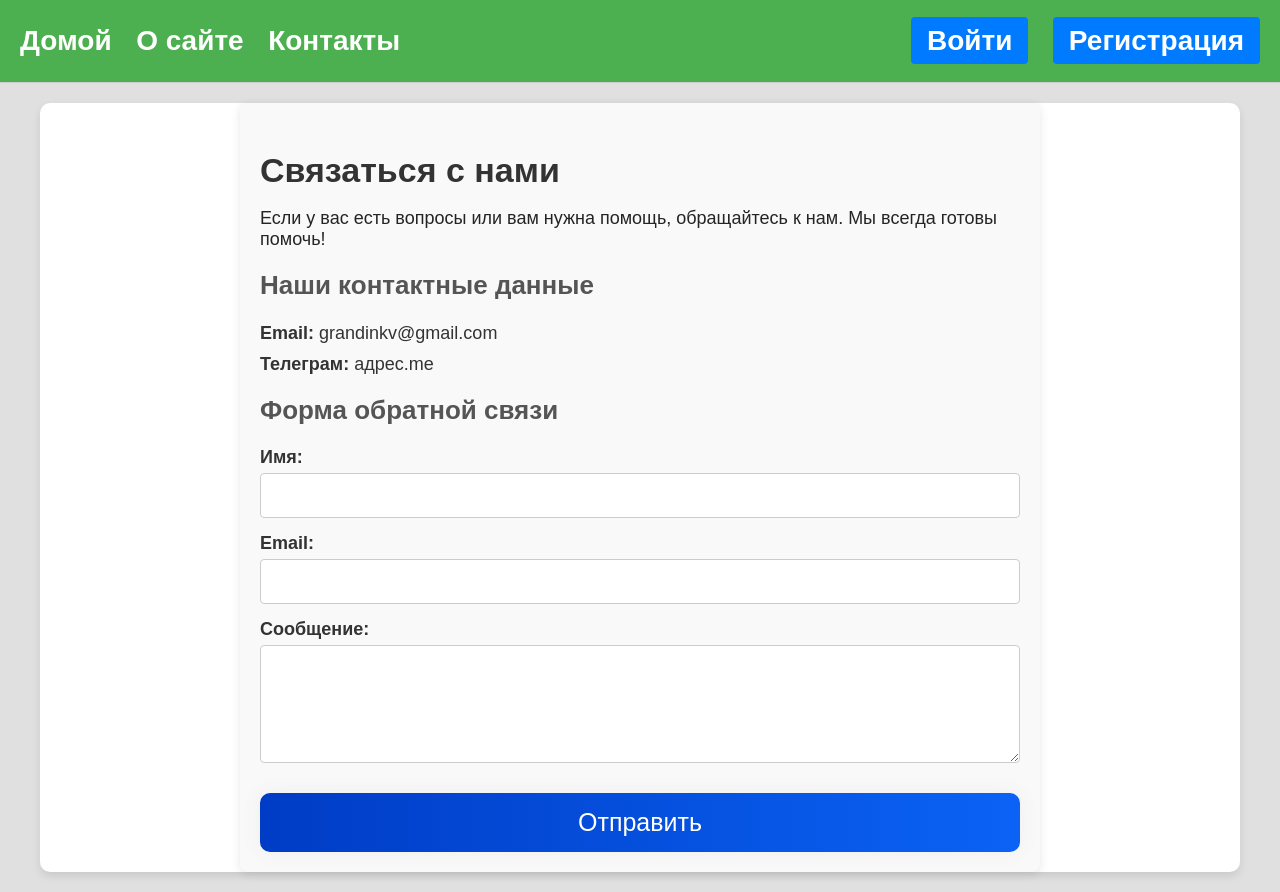
After one commit to 4eLoBeK-001/Quiz, a Django app: page /contacts/ in a window 1280 px wide. The commit adds this page. Run offline with Django 4.2, Linux system fonts and the light colour scheme.

Commit message:
added contacts

```diff
--- a/quiz/quiz_app/static/quiz_app/style/style.css
+++ b/quiz/quiz_app/static/quiz_app/style/style.css
@@ -58,6 +58,11 @@ body {
     margin: 0 10px;
     font-size: 28px;
     font-weight: bold;
+    transition: color 0.3s;
+}
+
+.nav-left a:hover {
+    color: #ce2626;
 }
 
 
@@ -526,6 +531,7 @@ input:checked + .slider:before {
 }
 
 
+
 .mleft {
     margin-left: 20px;
 }
@@ -636,7 +642,6 @@ input:checked + .slider:before {
 .save-answer-btn, .save-input-answer-btn {
     text-align: center;
     transition: 0.5s;
-    font-size: 18px;
     background-size: 200% auto;
     color: white;
     box-shadow: 0 0 20px #eee;
@@ -647,8 +652,20 @@ input:checked + .slider:before {
     background-image: linear-gradient(to right, #003CC5 0%, #0B63F6 51%, #003CC5 100%);
 }
 
+
 .save-answer-btn:hover, .save-input-answer-btn:hover {
     background-position: right center;
+}
+
+#author {
+    text-decoration: none;
+    font-weight: bold;
+    color: #ffffff;
+    transition: color 0.3s;
+}
+
+#author:hover{
+    color: #ff3a3a;
 }
 
 .answer #id_answer_text {
@@ -1145,3 +1162,72 @@ input:checked + .slider:before {
     font-size: 14px;
     text-align: center;
 }
+
+
+
+
+/* Основные стили для секции контактов */
+.contact-info {
+    max-width: 800px;
+    margin: 0 auto;
+    padding: 20px;
+    background-color: #f9f9f9;
+    border-radius: 8px;
+    box-shadow: 0 2px 10px rgba(0, 0, 0, 0.1);
+}
+
+.contact-info h1 {
+    font-size: 34px;
+    margin-bottom: 10px;
+    color: #333;
+}
+
+.contact-info h2 {
+    font-size: 26px;
+    margin-top: 20px;
+    color: #555;
+}
+
+.contact-info p {
+    font-size: 18px;
+    color: #242424;
+}
+
+.contact-info ul {
+    list-style-type: none;
+    padding: 0;
+}
+
+.contact-info li {
+    margin: 10px 0;
+    font-size: 18px;
+}
+
+/* Стили для формы */
+.contacts-form {
+    display: flex;
+    flex-direction: column;
+}
+
+.label {
+    margin-bottom: 5px;
+    font-weight: bold;
+    font-size: 18px;
+}
+
+.input {
+    padding: 10px;
+    border: 1px solid #ccc;
+    border-radius: 4px;
+    margin-bottom: 15px;
+    font-size: 20px;
+    outline: none;
+}
+
+.textarea {
+    resize: vertical;
+}
+
+.input:focus {
+    border-color: #007BFF;
+}
--- /dev/null
+++ b/quiz/quiz_app/templates/quiz_app/about.html
@@ -0,0 +1,5 @@
+{% extends 'base.html' %}
+
+{% block content %}
+
+{% endblock content %}
--- /dev/null
+++ b/quiz/quiz_app/templates/quiz_app/contacts.html
@@ -0,0 +1,31 @@
+{% extends 'base.html' %}
+
+{% block content %}
+<main class="main-content">
+    <section class="contact-info">
+        <h1>Связаться с нами</h1>
+        <p>Если у вас есть вопросы или вам нужна помощь, обращайтесь к нам. Мы всегда готовы помочь!</p>
+
+        <h2>Наши контактные данные</h2>
+        <ul>
+            <li><strong>Email:</strong> grandinkv@gmail.com</li>
+            <li><strong>Телеграм:</strong>  адрес.me</li>
+        </ul>
+
+
+        <h2>Форма обратной связи</h2>
+        <form action="/send-message" method="POST" class="contacts-form">
+            <label class="label" for="name">Имя:</label>
+            <input class="input" type="text" id="name" name="name" required>
+
+            <label class="label" for="email">Email:</label>
+            <input class="input" type="email" id="email" name="email" required>
+
+            <label class="label" for="message">Сообщение:</label>
+            <textarea class="input textarea" id="message" name="message" rows="4" required></textarea>
+
+            <button class="btn save-answer-btn fs25" type="submit">Отправить</button>
+        </form>
+    </section>
+</main>
+{% endblock content %}
--- a/quiz/quiz_app/templates/quiz_app/detail_question.html
+++ b/quiz/quiz_app/templates/quiz_app/detail_question.html
@@ -25,7 +25,7 @@
                     <p>{% if answer.is_correct %}<span class="mleft">(Правильный)</span>{% endif %}</p>
                 </div>
                 {% endfor %}
-                <button type="submit" class="save-answer-btn" name="save">Сохранить</button>
+                <button type="submit" class="save-answer-btn fs18" name="save">Сохранить</button>
 
             {% elif question.question_type == 'multiple' %}
 
@@ -40,7 +40,7 @@
                     <p>{%if answer.is_correct%}<span class="mleft">(Правильный)</span>{%endif%}</p>
                 </div>
                 {% endfor %}
-                <button type="submit" class="save-answer-btn" name="save">Сохранить</button>
+                <button type="submit" class="save-answer-btn fs18" name="save">Сохранить</button>
 
             {% else %}
 
@@ -61,7 +61,7 @@
 
                 {% endfor %}
 
-                <button type="submit" class="save-input-answer-btn" name="save" value="">Сохранить</button>
+                <button type="submit" class="save-input-answer-btn fs18" name="save" value="">Сохранить</button>
             {% endif %}
             </form>
 
--- a/quiz/quiz_app/urls.py
+++ b/quiz/quiz_app/urls.py
@@ -4,6 +4,8 @@ from quiz_app import views
 
 urlpatterns = [
     path('home/', views.home, name='home'),
+    path('about/', views.about, name='about'),
+    path('contacts/', views.contacts, name='contacts'),
 
     path('quiz/create/', views.create_quiz, name='create_quiz'),
     path('quiz/mylist/', views.view_quizzes, name='view_quizzes'),
--- a/quiz/quiz_app/views.py
+++ b/quiz/quiz_app/views.py
@@ -20,7 +20,11 @@ from quiz_app.forms import AddAnswerForm, CreateQuestionForm, CreateQuizForm
 def home(request):
     return render(request, 'quiz_app/home.html')
 
+def about(request):
+    return render(request, 'quiz_app/about.html')
 
+def contacts(request):
+    return render(request, 'quiz_app/contacts.html')
 
 def create_quiz(request):
     if request.method == 'POST':
@@ -31,7 +35,7 @@ def create_quiz(request):
             quiz.author = user
             update_statistics_on_test_creation(request, quiz, user)
             quiz.save()
-            return redirect(reverse('home'))
+            return redirect(reverse('list_questions', args=[quiz.id]))
     else:
         form = CreateQuizForm()
 
--- a/quiz/templates/base.html
+++ b/quiz/templates/base.html
@@ -14,8 +14,8 @@
     <header class="site-header">
         <nav class="nav-left">
             <a href="{% url 'home' %}">Домой</a>
-            <a href="#">О нас</a>
-            <a href="#">Контакты</a>
+            <a href="{% url 'about' %}">О сайте</a>
+            <a href="{% url 'contacts' %}">Контакты</a>
         </nav>
         <nav class="nav-right">
             {% if user.is_authenticated %}
```
Also changed, not shown: quiz/quiz_app/templates/quiz_app/global_statistics.html (+5 -5 lines).
